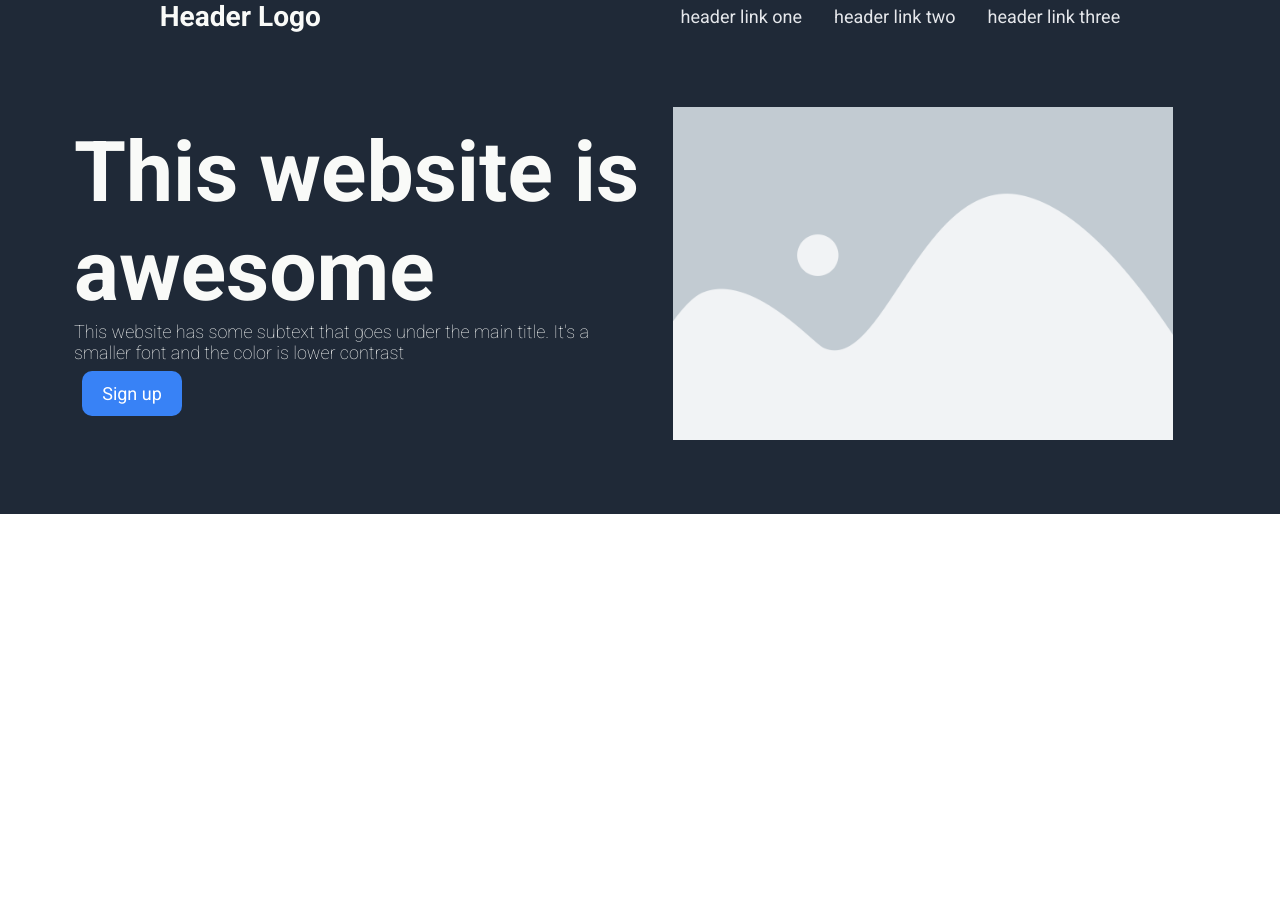
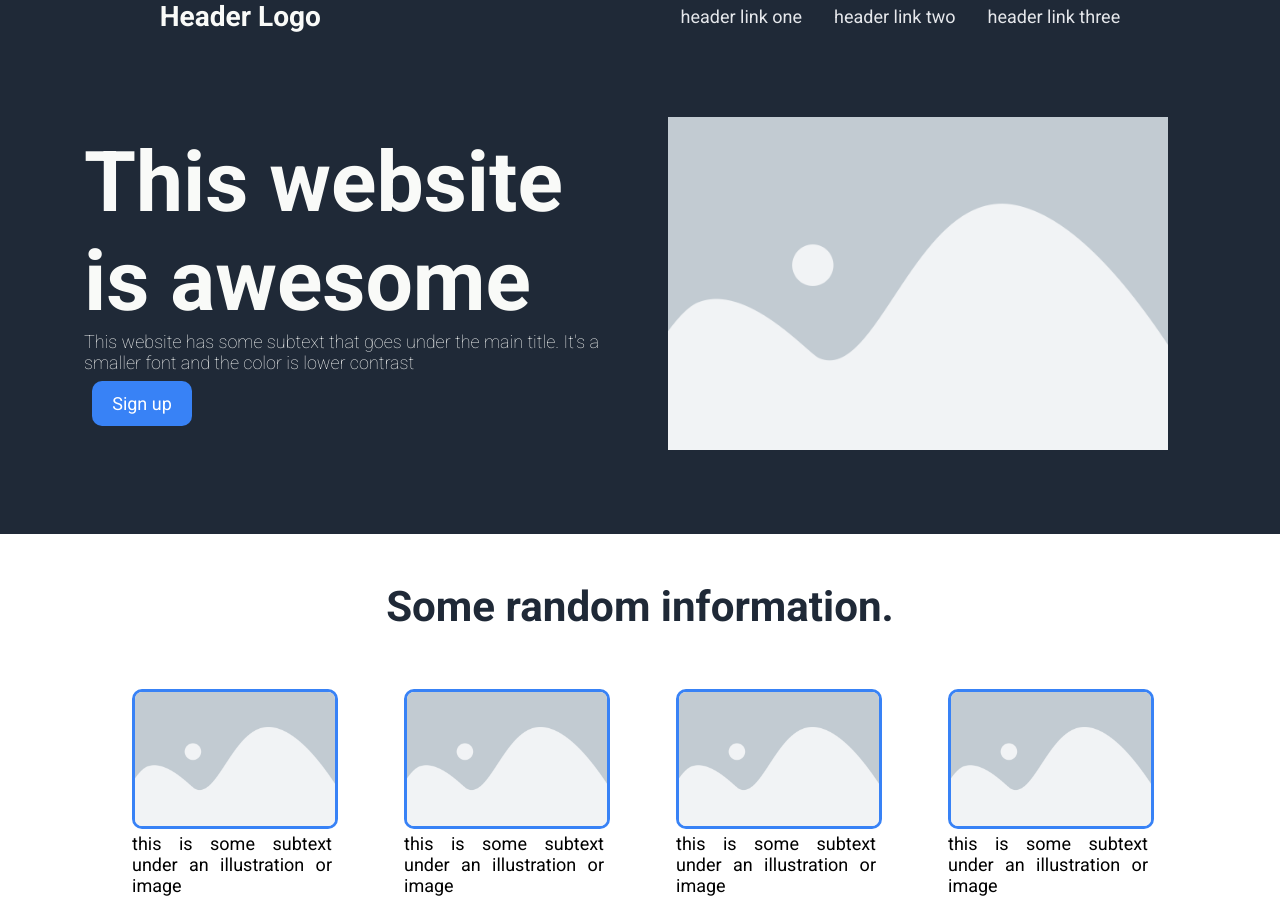
Before and after one commit to LTC29/ltc-flex-landing-page, a plain HTML site: page index.html in a window 1280 px wide. Before the commit the page ends 800 px from the top, so only its background shows below. Drawn offline with Linux system fonts and the light colour scheme.

Commit message:
Completes information section

```diff
--- a/index.html
+++ b/index.html
@@ -30,6 +30,26 @@
         </div>
         <div class="image"><img src="./images/placeholder-img.webp" alt="placeholder img1"></div>
     </div>
-
+    <div class="info white">
+        <h3>Some random information.</h3>
+    </div>
+    <div class="illustration white">
+        <div class="square">
+           <img src="./images/placeholder-img.webp" alt="placeholder img2" style="width: 200px; border-style: solid; border-color: #3882F6; border-radius: 10px"></li>
+            <div class= "desc">this is some subtext under an illustration or image</div>
+        </div>
+        <div class="square">
+           <img src="./images/placeholder-img.webp" alt="placeholder img3" style="width: 200px; border-style: solid; border-color: #3882F6; border-radius: 10px"></li>
+            <div class= "desc">this is some subtext under an illustration or image</div>
+        </div>
+        <div class="square">
+           <img src="./images/placeholder-img.webp" alt="placeholder img4" style="width: 200px; border-style: solid; border-color: #3882F6; border-radius: 10px"></li>
+            <div class= "desc">this is some subtext under an illustration or image</div>
+        </div>
+        <div class="square">
+           <img src="./images/placeholder-img.webp" alt="placeholder img5" style="width: 200px; border-style: solid; border-color: #3882F6; border-radius: 10px"></li>
+            <div class= "desc">this is some subtext under an illustration or image</div>
+        </div>
+    </div>
 </body>
 </html>
--- a/styles.css
+++ b/styles.css
@@ -39,7 +39,7 @@ a:link {
     align-items: center;
     background-color: #1f2937;
     color: #f9faf8;
-    padding: 74px;
+    padding: 84px;
     margin: 0px;
 }
 
@@ -96,3 +96,40 @@ img {
     margin: 0;
     max-width: 600px;
 }
+
+.info {
+    display: flex;
+    font-size: 36px;
+    color: #1f2937;
+    font-weight: extra-bold;
+    justify-content: center;
+    margin: 48px;
+}
+
+ul {
+    display: flex;
+}
+
+.white {
+    display: flex;
+    flex-direction: row;
+}
+
+.illustration {
+    display: flex;
+    justify-content: center;
+    gap: 52px;
+    text-align: center;
+  }
+
+  .desc {
+    text-align: justify;
+    font-size: 18px;
+    padding: 0px;
+    margin: 0px;
+  }
+
+  .square {
+    max-width: 200px;
+    padding: 10px;
+  }
```
